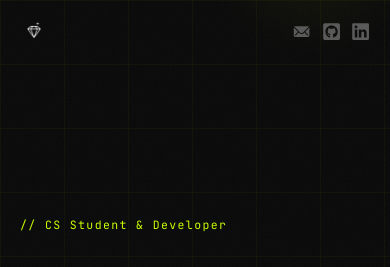
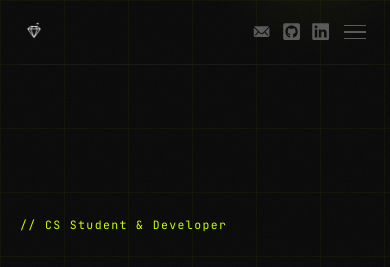
Before and after one commit to atonyit/portfolio, a React (Vite) app: page / in a window 390 px wide. Shown: the top 267 px of the page. Built offline with nearby package versions, Linux system fonts and the light colour scheme.

Commit message:
mobile hamburger menu

```diff
--- a/src/Header.css
+++ b/src/Header.css
@@ -140,3 +140,82 @@
     padding: 0 1.25rem;
   }
 }
+
+/* ---- Hamburger ---- */
+
+.hamburger {
+  display: none; /* hidden on desktop */
+  flex-direction: column;
+  justify-content: center;
+  gap: 5px;
+  background: none;
+  border: none;
+  cursor: pointer;
+  padding: 4px;
+  border-radius: 0;
+}
+
+.hamburger span {
+  display: block;
+  width: 22px;
+  height: 1.5px;
+  background: var(--muted);
+  transition: transform 0.3s var(--ease-out), opacity 0.3s ease, background 0.2s;
+  transform-origin: center;
+}
+
+.hamburger:hover span {
+  background: var(--accent);
+}
+
+/* animate the three bars into an X when open */
+.hamburger.open span:nth-child(1) { transform: translateY(6.5px) rotate(45deg); }
+.hamburger.open span:nth-child(2) { opacity: 0; }
+.hamburger.open span:nth-child(3) { transform: translateY(-6.5px) rotate(-45deg); }
+
+/* ---- Mobile menu ---- */
+
+.mobile-menu {
+  display: none;
+  flex-direction: column;
+  gap: 0;
+  background: rgba(8, 8, 8, 0.97);
+  backdrop-filter: blur(20px);
+  -webkit-backdrop-filter: blur(20px);
+  border-top: 1px solid var(--border);
+  /* slide in from top */
+  max-height: 0;
+  overflow: hidden;
+  transition: max-height 0.4s var(--ease-out);
+}
+
+.mobile-menu.open {
+  max-height: 300px;
+}
+
+.mobile-nav-link {
+  background: none;
+  border: none;
+  border-bottom: 1px solid var(--border);
+  color: var(--muted);
+  font-family: var(--font-mono);
+  font-size: 0.75rem;
+  letter-spacing: 0.12em;
+  text-transform: uppercase;
+  padding: 1.25rem 2rem;
+  cursor: pointer;
+  text-align: left;
+  transition: color 0.2s, background 0.2s;
+}
+
+.mobile-nav-link:hover {
+  color: var(--accent);
+  background: var(--surface);
+}
+
+@media (max-width: 640px) {
+  .nav { display: none; }
+  .hamburger { display: flex; }
+  .mobile-menu { display: flex; }
+  .header { padding: 0 1.25rem; }
+}
--- a/src/Header.jsx
+++ b/src/Header.jsx
@@ -8,6 +8,7 @@ import { FaLinkedin } from 'react-icons/fa6'
 const ParallaxHeader = () => {
   const [scrolled, setScrolled] = useState(false)
   const [scrollProgress, setScrollProgress] = useState(0)
+  const [menuOpen, setMenuOpen] = useState(false)
 
   useEffect(() => {
     const handleScroll = () => {
@@ -30,7 +31,15 @@ const ParallaxHeader = () => {
     if (section) {
       window.scrollTo({ top: section.offsetTop - 64, behavior: 'smooth' })
     }
+    // close menu after clicking a link
+    setMenuOpen(false)
   }
+
+  const navLinks = [
+    { label: 'About', id: 'about' },
+    { label: 'Projects', id: 'projects' },
+    { label: 'Experience', id: 'experience' },
+  ]
 
   return (
     <header className={`header ${scrolled ? 'scrolled' : ''}`}>
@@ -47,13 +56,9 @@ const ParallaxHeader = () => {
           <img src={headerLogo} alt="Logo" className="logo" />
         </div>
 
-        {/* Nav */}
+        {/* Desktop nav */}
         <nav className="nav" aria-label="Main navigation">
-          {[
-            { label: 'About', id: 'about' },
-            { label: 'Projects', id: 'projects' },
-            { label: 'Experience', id: 'experience' },
-          ].map(({ label, id }) => (
+          {navLinks.map(({ label, id }) => (
             <button
               key={id}
               className="nav-link"
@@ -66,11 +71,7 @@ const ParallaxHeader = () => {
 
         {/* Contact icons */}
         <div className="contact-icons">
-          <a
-            href="mailto:your@email.com"
-            className="icon-link"
-            aria-label="Email"
-          >
+          <a href="mailto:your@email.com" className="icon-link" aria-label="Email">
             <IoIosMail />
           </a>
           <a
@@ -91,7 +92,31 @@ const ParallaxHeader = () => {
           >
             <FaLinkedin />
           </a>
+
+          {/* Hamburger — only visible on mobile via CSS */}
+          <button
+            className={`hamburger ${menuOpen ? 'open' : ''}`}
+            onClick={() => setMenuOpen(!menuOpen)}
+            aria-label="Toggle menu"
+          >
+            <span />
+            <span />
+            <span />
+          </button>
         </div>
+      </div>
+
+      {/* Mobile menu */}
+      <div className={`mobile-menu ${menuOpen ? 'open' : ''}`}>
+        {navLinks.map(({ label, id }) => (
+          <button
+            key={id}
+            className="mobile-nav-link"
+            onClick={() => scrollToSection(id)}
+          >
+            {label}
+          </button>
+        ))}
       </div>
 
       {/* Scroll progress */}
```
